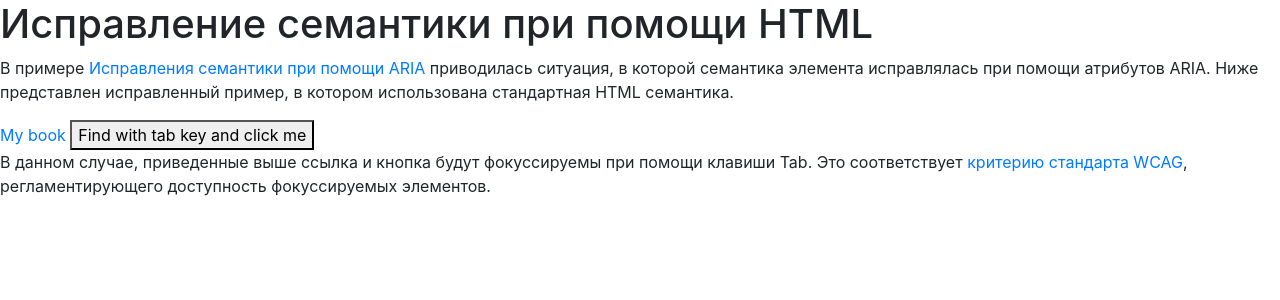
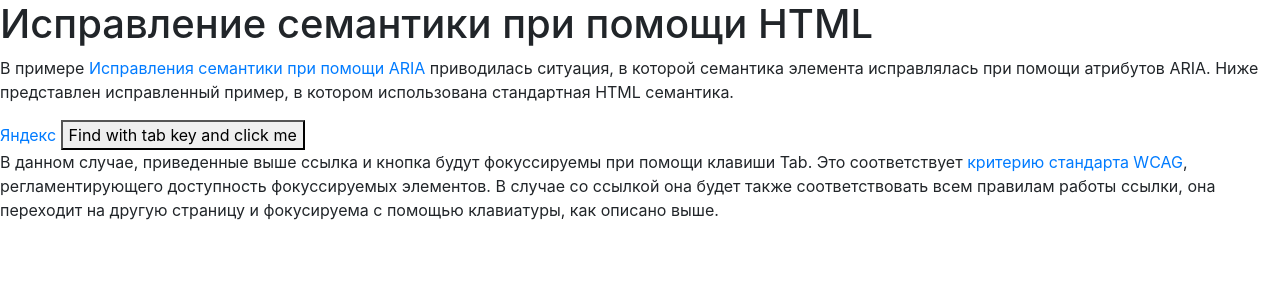
Before and after one commit to sevapopov2/wai-aria-inspection, a Django app: template server/templates/main/good-examples/fixing-broken-semantics.html in a window 1280 px wide. Shown: the part 60-360 px from the top of the page. Run offline with Django 4.2, Linux system fonts and the light colour scheme; the template is opened without the code that fills it, so the values that code supplies are empty; some libraries are stand-ins or nearby versions.

Commit message:
Add more info to broken semantics good and bad examples

```diff
--- a/server/templates/main/bad-examples/fixing-broken-semantics.html
+++ b/server/templates/main/bad-examples/fixing-broken-semantics.html
@@ -11,7 +11,7 @@
     Ниже приведен пример таких объектов.
 </p>
 <div id="broken-semantics-example">
-    <span id="my-book-link" role="link">My book</span>
+    <span id="broken-yandex-link" role="link">Яндекс</span>
     <span id="broken-button-example" role="button">Find with tab key and click me</span>
 </div>
 <p>Решением данной проблемы является замена роли ARIA на соответствующий стандартный HTML-тег.
@@ -20,7 +20,7 @@
     навредить доступности.
 </p>
 <p>
-    Исправленный пример вышеприведённого когда можно найти
+    Исправленный пример вышеприведённого кода можно найти
     <a href="{% url 'main:broken-semantics-good-example' %}" title="Исправление семантики при помощи HTML">На данной
         странице</a>
 </p>
--- a/server/templates/main/good-examples/fixing-broken-semantics.html
+++ b/server/templates/main/good-examples/fixing-broken-semantics.html
@@ -7,13 +7,16 @@
     приводилась ситуация, в которой семантика элемента исправлялась при помощи атрибутов ARIA. Ниже представлен
     исправленный пример, в котором использована стандартная HTML семантика.
 </p>
-<div id="broken-semantics-example">
-    <a href="#" id="my-book-link">My book</a>
-    <button id="fixed-button-example">Find with tab key and click me</button>
+<div id="fixed-semantics-example">
+    <a href="https://yandex.ru" id="yandex-link">Яндекс</a>
+    <button id="fixed-button-example" onclick="alert('Вы нажали на кнопку и она сработала.')"">Find with tab key and click
+        me</button>
 </div>
 <p>
     В данном случае, приведенные выше ссылка и кнопка будут фокуссируемы при помощи клавиши Tab. Это соответствует
     <a href="https://www.w3.org/WAI/WCAG22/Understanding/focus-visible.html">критерию стандарта WCAG</a>,
     регламентирующего доступность фокуссируемых элементов.
+    В случае со ссылкой она будет также соответствовать всем правилам работы ссылки, она переходит на другую страницу и
+    фокусируема с помощью клавиатуры, как описано выше.
 </p>
 {% endblock %}
```
